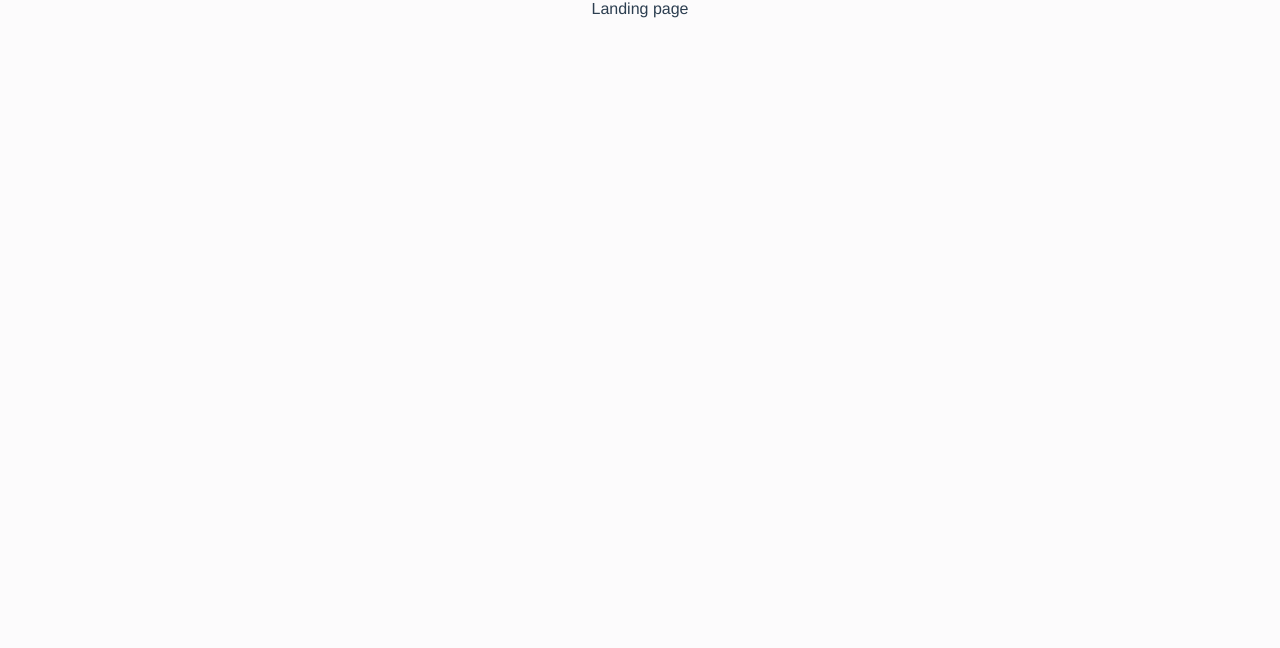
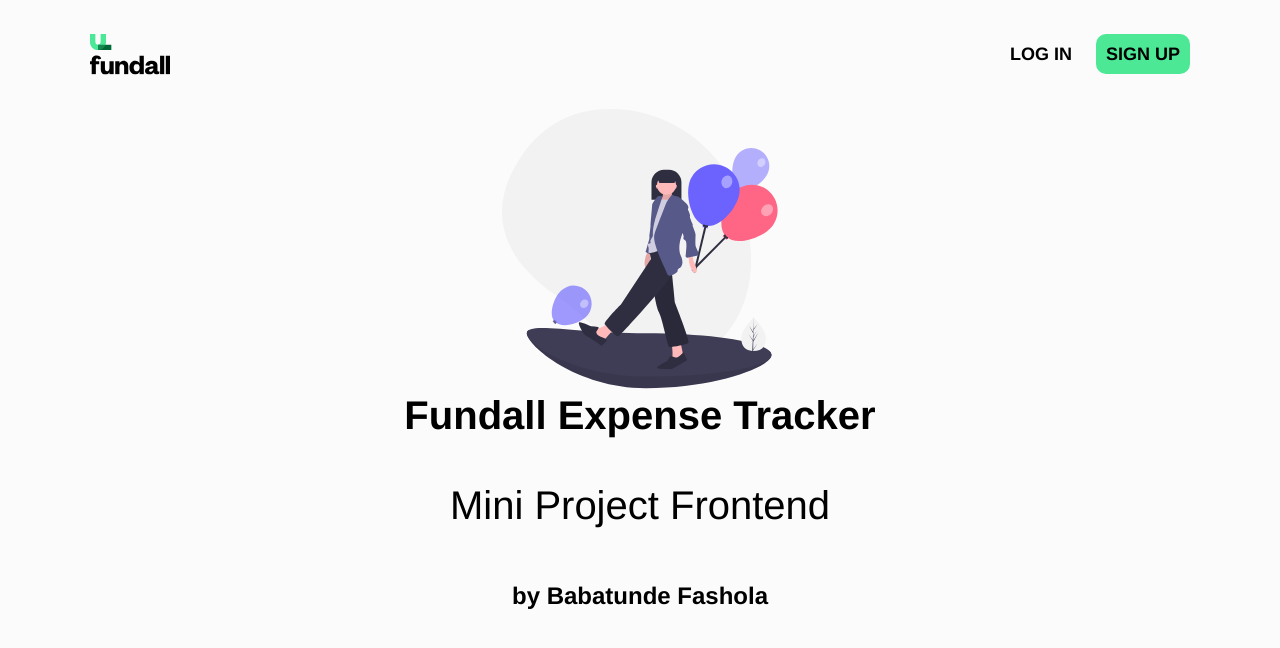
Before and after one commit to Abdulqudus001/fund-all, a Vue app: page / in a window 1280 px wide. Shown: the top 648 px of the page. Built offline with nearby package versions, Linux system fonts and the light colour scheme.

Commit message:
Completed home page

```diff
--- a/package.json
+++ b/package.json
@@ -11,9 +11,11 @@
     "core-js": "^2.6.5",
     "register-service-worker": "^1.6.2",
     "vue": "^2.6.10",
-    "vue-router": "^3.0.3"
+    "vue-router": "^3.0.3",
+    "vuetify": "^2.0.10"
   },
   "devDependencies": {
+    "@types/sass": "^1.16.0",
     "@vue/cli-plugin-babel": "^3.11.0",
     "@vue/cli-plugin-eslint": "^3.11.0",
     "@vue/cli-plugin-pwa": "^3.11.0",
@@ -22,7 +24,7 @@
     "babel-eslint": "^10.0.1",
     "eslint": "^5.16.0",
     "eslint-plugin-vue": "^5.0.0",
-    "node-sass": "^4.9.0",
+    "sass": "^1.22.10",
     "sass-loader": "^7.1.0",
     "vue-template-compiler": "^2.6.10"
   }
--- a/src/App.vue
+++ b/src/App.vue
@@ -6,7 +6,7 @@
 
 <style lang="scss">
 @import '@/assets/stylesheets/main.scss';
-@import '@/assets/stylesheets/variables.scss';
+
 
 #app {
   font-family: 'Avenir', Helvetica, Arial, sans-serif;
--- a/src/assets/stylesheets/main.scss
+++ b/src/assets/stylesheets/main.scss
@@ -3,3 +3,6 @@
   padding: 0;
   background: #fcfbfc;
 }
+p {
+  margin: 0;
+}
--- /dev/null
+++ b/src/assets/stylesheets/mixins.scss
@@ -0,0 +1,35 @@
+@mixin xs(){
+  @media screen and (max-width: 300px) {
+      @content
+  }
+}
+
+@mixin sm() {
+  @media screen and (max-width: 450px) {
+      @content
+  }
+}
+
+@mixin md(){
+  @media screen and (min-width: 450px) {
+      @content
+  }
+}
+
+@mixin mdl(){
+  @media screen and (min-width: 600px) {
+      @content
+  }
+}
+
+@mixin lg() {
+  @media screen and (min-width: 992px) {
+      @content
+  }
+}
+
+@mixin xl() {
+  @media screen and (min-width: 1400px) {
+      @content
+  }
+}
--- a/src/assets/stylesheets/variables.scss
+++ b/src/assets/stylesheets/variables.scss
@@ -1,2 +1,4 @@
 $green: #4ce895;
 $black--light: #97a19d;
+$input--black: #cad0c9;
+$input-color: #30443c;
--- /dev/null
+++ b/src/components/button.vue
@@ -0,0 +1,9 @@
+<template>
+  <button>
+    <slot></slot>
+  </button>
+</template>
+
+<style lang="scss" scoped>
+  @import '@/assets/stylesheets/variables.scss';
+</style>
--- /dev/null
+++ b/src/components/toggle.vue
@@ -0,0 +1,34 @@
+<template>
+  <div @click="$emit('showNav')" class="toggle">
+    <div></div>
+    <div></div>
+    <div></div>
+  </div>
+</template>
+
+<script>
+export default {
+  data() {
+    return {
+
+    };
+  },
+};
+</script>
+
+<style lang="scss" scoped>
+@import '@/assets/stylesheets/mixins.scss';
+  .toggle {
+    cursor: pointer;
+    display: block;
+    @include mdl() {
+      display: none;
+    }
+    div {
+      width: 30px;
+      height: 5px;
+      margin: 3px 0;
+      background: #000;
+    }
+  }
+</style>
--- a/src/main.js
+++ b/src/main.js
@@ -1,11 +1,13 @@
 import Vue from 'vue';
 import App from './App.vue';
 import router from './router';
+import vuetify from '@/plugins/vuetify';
 import './registerServiceWorker';
 
 Vue.config.productionTip = false;
 
 new Vue({
   router,
+  vuetify,
   render: h => h(App),
 }).$mount('#app');
--- /dev/null
+++ b/src/plugins/vuetify.js
@@ -0,0 +1,7 @@
+import Vue from 'vue'
+import Vuetify from 'vuetify'
+import 'vuetify/dist/vuetify.min.css'
+
+Vue.use(Vuetify)
+
+export default new Vuetify({})
--- a/src/views/landing.vue
+++ b/src/views/landing.vue
@@ -1,15 +1,153 @@
 <template>
-  <div class="home">Landing page</div>
+  <div class="landing">
+    <nav class="navbar">
+      <img src="@/assets/images/main-logo.svg" alt="Fundall Logo">
+      <div class="auth-control">
+        <router-link
+          to="/login"
+          class="auth-control__link"
+        >Log In</router-link>
+        <router-link
+          to="/register"
+          class="auth-control__link auth-control__link--button"
+        >Sign up</router-link>
+      </div>
+      <Toggle @showNav="showNav=!showNav" />
+      <div v-show="showNav" class="side-nav">
+        <Toggle class="toggle" @showNav="showNav=!showNav" />
+        <div class="side-nav__controls">
+          <router-link
+            to="/login"
+            class="auth-control__link"
+          >Log In</router-link>
+          <router-link
+            to="/register"
+            class="auth-control__link auth-control__link--button"
+          >Sign up</router-link>
+        </div>
+      </div>
+    </nav>
+    <div class="landing__body">
+      <img src="@/assets/images/register-img.svg" alt="Background-Image">
+      <div class="content">
+        <p class="content__title">
+          Fundall Expense Tracker
+        </p>
+        <p class="content__subtitle">
+          Mini Project Frontend
+        </p>
+        <p class="content__footer">
+          by Babatunde Fashola
+        </p>
+      </div>
+    </div>
+  </div>
 </template>
 
 <script>
-// @ is an alias to /src
-// import HelloWorld from "@/components/HelloWorld.vue";
+import Toggle from '@/components/toggle.vue';
 
 export default {
   name: 'home',
   components: {
-    // HelloWorld
+    Toggle,
+  },
+  data() {
+    return {
+      showNav: false,
+    };
   },
 };
 </script>
+
+<style lang="scss" scoped>
+@import '@/assets/stylesheets/variables.scss';
+@import '@/assets/stylesheets/mixins.scss';
+.landing {
+  .navbar {
+    display: flex;
+    justify-content: space-between;
+    align-items: flex-end;
+    padding: 34px 20px;
+    @include mdl() {
+      align-items: center;
+      padding: 34px 90px;
+    }
+    .auth-control {
+      display: none;
+      @include mdl() {
+        display: block;
+      }
+      &__link {
+        text-transform: uppercase;
+        font-size: 18px;
+        text-decoration: none;
+        color: #000;
+        font-weight: bold;
+        &--button {
+          background: $green;
+          border-radius: 10px;
+          padding: 10px;
+          margin-left: 24px;
+        }
+      }
+    }
+    .side-nav {
+      width: 200px;
+      background: #fff;
+      position: fixed;
+      right: 0;
+      top: 0;
+      bottom: 0;
+      .toggle {
+        padding: 50px 0;
+        width: 50px;
+        left: 130px;
+        position: relative;
+      }
+      &__controls {
+        height: 100%;
+        display: flex;
+        flex-direction: column;
+        position: relative;
+        top: 100px;
+        align-items: center;
+        a {
+          margin: 20px 0;
+        }
+      }
+    }
+  }
+  &__body {
+    .content {
+      color: #000;
+      &__title {
+        font-size: 25px;
+        font-weight: bold;
+        margin-bottom: 35px;
+      }
+      &__subtitle {
+        font-size: 25px;
+        margin-bottom: 44px
+      }
+      &__footer {
+        font-weight: bold;
+      }
+      @include mdl() {
+        &__title, &__subtitle {
+          font-size: 40px;
+        }
+        &__title {
+          margin-bottom: 45px;
+        }
+        &__subtitle {
+          margin-bottom: 54px;
+        }
+        &__footer {
+          font-size: 24px
+        }
+      }
+    }
+  }
+}
+</style>
--- a/src/views/register.vue
+++ b/src/views/register.vue
@@ -0,0 +1,71 @@
+<template>
+  <v-container grid-list-md class="register">
+    <div class="card">
+      <v-layout wrap>
+        <v-flex xs12 sm6 md6 class="card__input">
+          <input type="text" name="f_name" id="f_name" placeholder="Enter First Name">
+          <label for="f_name">First Name</label>
+        </v-flex>
+        <v-flex xs12 sm6 md6 class="card__input">
+          <input type="text" name="l_name" id="l_name" placeholder="Enter Last Name">
+          <label for="l_name">Last Name</label>
+        </v-flex>
+        <v-flex sm12 class="card__input">
+          <input type="email" name="email" id="email" placeholder="Enter Email">
+          <label for="email">Enter address</label>
+        </v-flex>
+        <v-flex sm12 class="card__input">
+          <input type="password" name="password" id="password" placeholder="Enter Password">
+          <label for="password">Password</label>
+        </v-flex>
+        <v-flex sm12 class="card__input">
+          <input type="password" name="c-password" id="c-password" placeholder="Confirm Paassword">
+          <label for="c-password">Confirm Password</label>
+        </v-flex>
+      </v-layout>
+    </div>
+  </v-container>
+</template>
+
+<style lang="scss" scoped>
+@import '@/assets/stylesheets/variables.scss';
+@import '@/assets/stylesheets/mixins.scss';
+  .register {
+    padding: 34px 20px;
+    @include mdl() {
+      padding: 34px 90px;
+    }
+    .card {
+      background: #fff;
+      box-shadow: 0 0 10px rgba(0,0,0,0.083);
+      border-radius: 6px;
+      width: 592px;
+      max-width: 100%;
+      .layout.wrap {
+        padding: 30px;
+      }
+      &__input {
+        display: flex;
+        flex-direction: column-reverse;
+        align-items: flex-start;
+        margin: 10px 0;
+        input {
+          border: 1px solid $input--black;
+          border-radius: 4px;
+          padding: 11px 14px;
+          background: #fff;
+          color: $input-color;
+          height: 45px;
+          width: 100%;
+          outline: none;
+        }
+        input:focus {
+          border: 1px solid $green;
+        }
+        input:focus + label {
+          color: $green;
+        }
+      }
+    }
+  }
+</style>
--- /dev/null
+++ b/vue.config.js
@@ -0,0 +1,9 @@
+module.exports = {
+  css: {
+    loaderOptions: {
+      sass: {
+        implementation: require('sass'), // This line must in sass option
+      },
+    },
+  },
+};
```
Also changed, not shown: 2 other files (tests, documents, lock files or other folders).
